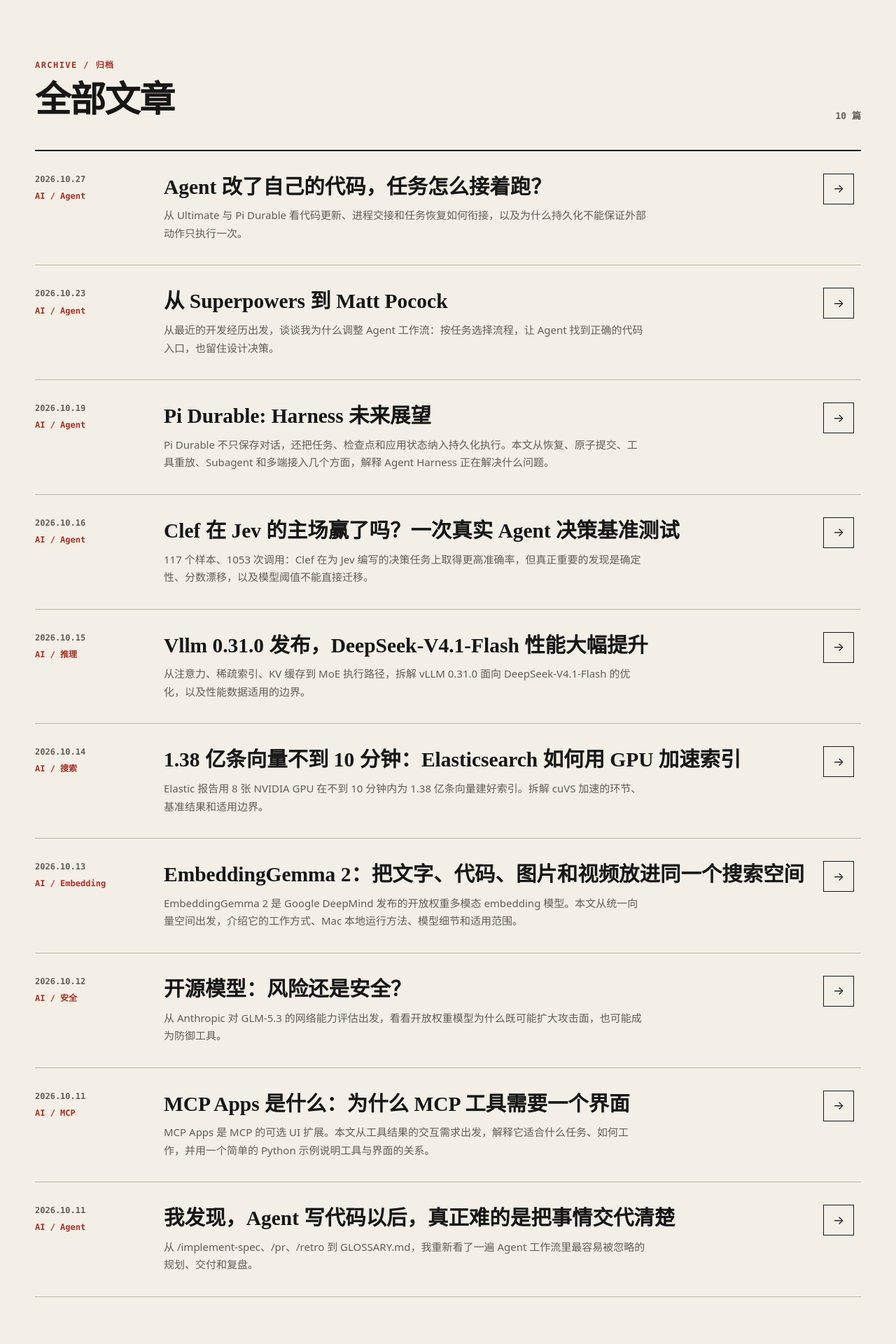
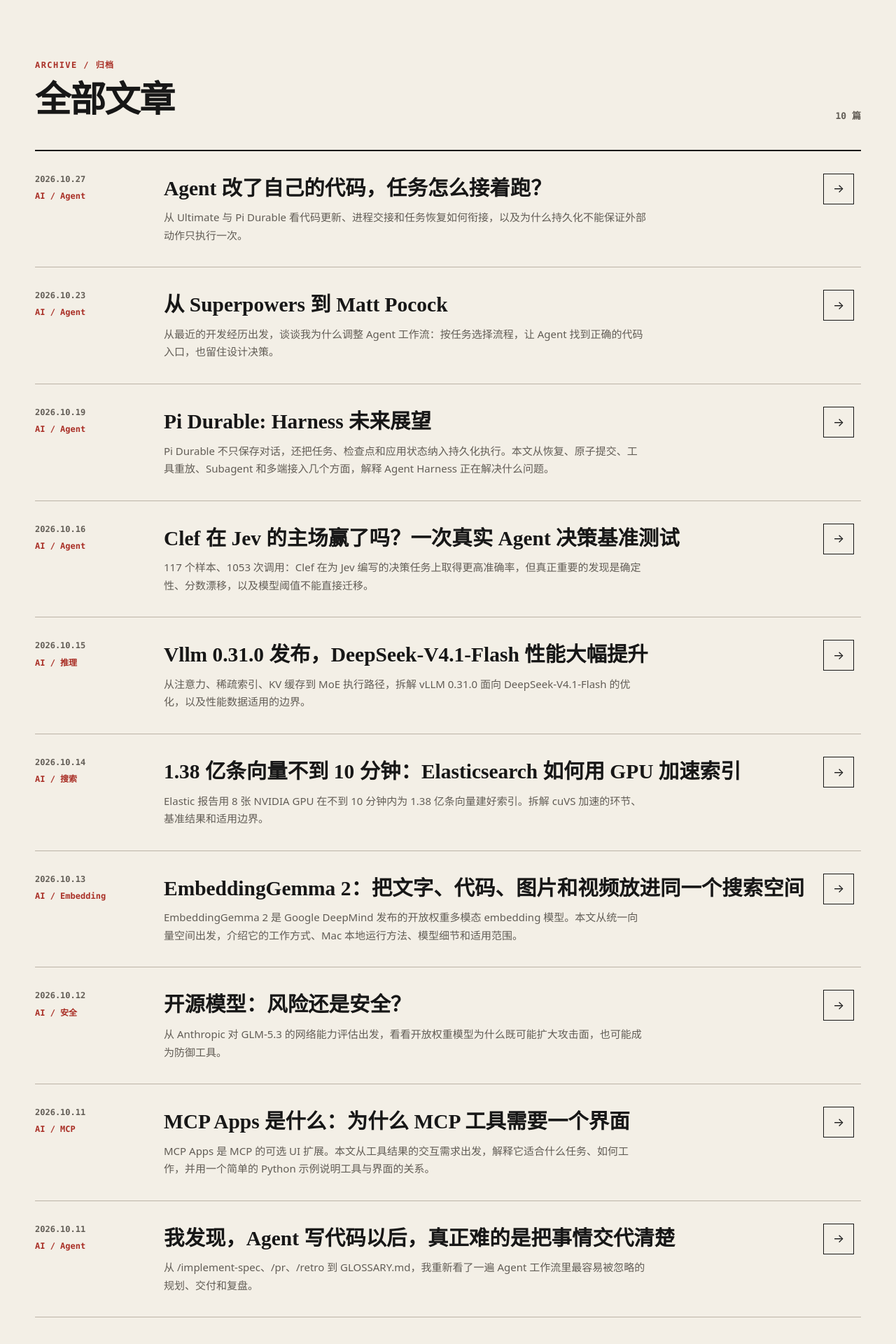
Before and after one commit to huruizhi/huruizhi.github.io, a Jekyll site: the page built from index.md, in a window 1280 px wide. Shown: the part 722-2642 px from the top of the page at 70% size. Built offline with Jekyll 4.4.1, drawn with Linux system fonts in a browser that asks for light colours.

Commit message:
Improve archive title readability

```diff
--- a/assets/css/site.css
+++ b/assets/css/site.css
@@ -177,7 +177,7 @@ img { display: block; max-width: 100%; height: auto; }
 }
 .article-row__meta { display: grid; gap: 8px; color: var(--muted); font: 600 12px/1.35 ui-monospace, SFMono-Regular, Menlo, monospace; }
 .article-row__meta span { color: var(--accent); }
-.article-row__body h3 { margin: 0 0 8px; font-family: ui-serif, "Songti SC", "STSong", serif; font-size: clamp(23px, 2.3vw, 32px); line-height: 1.35; }
+.article-row__body h3 { margin: 0 0 8px; font-family: ui-serif, "Songti SC", "STSong", serif; font-size: clamp(23px, 2.3vw, 32px); line-height: 1.45; }
 .article-row__body h3 a { text-decoration: none; }
 .article-row__body h3 a:hover { color: var(--accent); }
 .article-row__body p { max-width: 690px; margin: 0; color: var(--muted); font-size: 15px; line-height: 1.7; }
```
